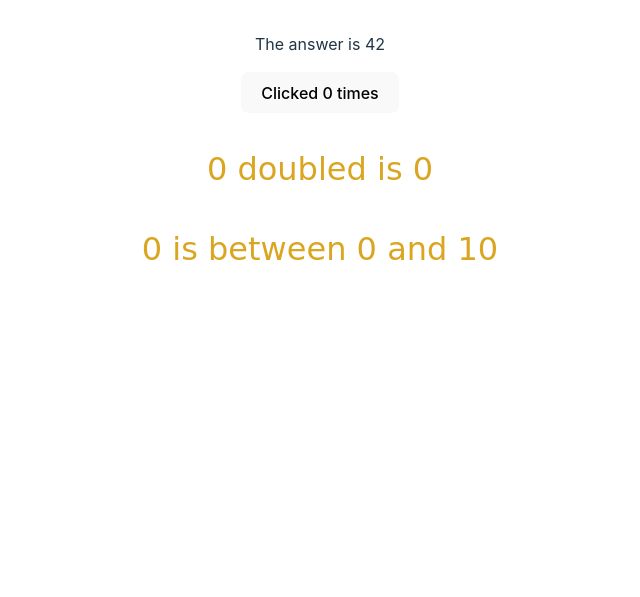
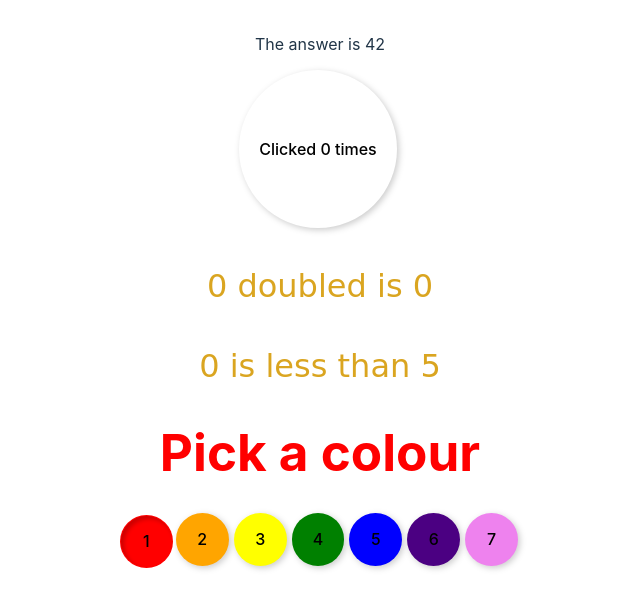
Before and after one commit to peterfk/svelte-tut, a Svelte app: page / in a window 1280 px wide. Shown: the part 543-1140 px from the top of the page, without its empty margins (320-960 px from the left). Before the commit the page ends 880 px from the top, so only its background shows below. Built offline with nearby package versions, Linux system fonts and the light colour scheme.

Commit message:
added each block

```diff
--- a/src/App.svelte
+++ b/src/App.svelte
@@ -11,7 +11,11 @@
   function increment() {
     count += 1;
   }
+
+  const colors = ['red', 'orange', 'yellow', 'green', 'blue', 'indigo', 'violet'];
+	let selected = colors[0];
 </script>
+
 
 <h1>Hello {name.toUpperCase()}!</h1>
 <img {src} alt="{name2} dances." />
@@ -25,9 +29,24 @@
 
 {#if count > 10}
   <p>{count} is greater than 10</p>
+{:else if count < 5}
+  <p>{count} is less than 5</p>
 {:else}
   <p>{count} is between 0 and 10</p>
 {/if}
+
+<h1 style="color: {selected}">Pick a colour</h1>
+<div>
+	{#each colors as color, i}
+		<button
+			aria-current={selected === color}
+			aria-label={color}
+			style="background: {color}"
+			on:click={() => selected = color}
+		>{i + 1}</button>
+	{/each}
+</div>
+
 
 <style>
   p {
@@ -35,4 +54,30 @@
     font-family: "Comic Sans MS", cursive;
     font-size: 2em;
   }
+
+  h1 {
+		transition: color 0.2s;
+	}
+
+	div {
+		display: grid;
+		grid-template-columns: repeat(7, 1fr);
+		grid-gap: 5px;
+		max-width: 400px;
+	}
+
+	button {
+		aspect-ratio: 1;
+		border-radius: 50%;
+		background: var(--color, #fff);
+		transform: translate(-2px,-2px);
+		filter: drop-shadow(2px 2px 3px rgba(0,0,0,0.2));
+		transition: all 0.1s;
+	}
+
+	button[aria-current="true"] {
+		transform: none;
+		filter: none;
+		box-shadow: inset 3px 3px 4px rgba(0,0,0,0.2);
+	}
 </style>
```
